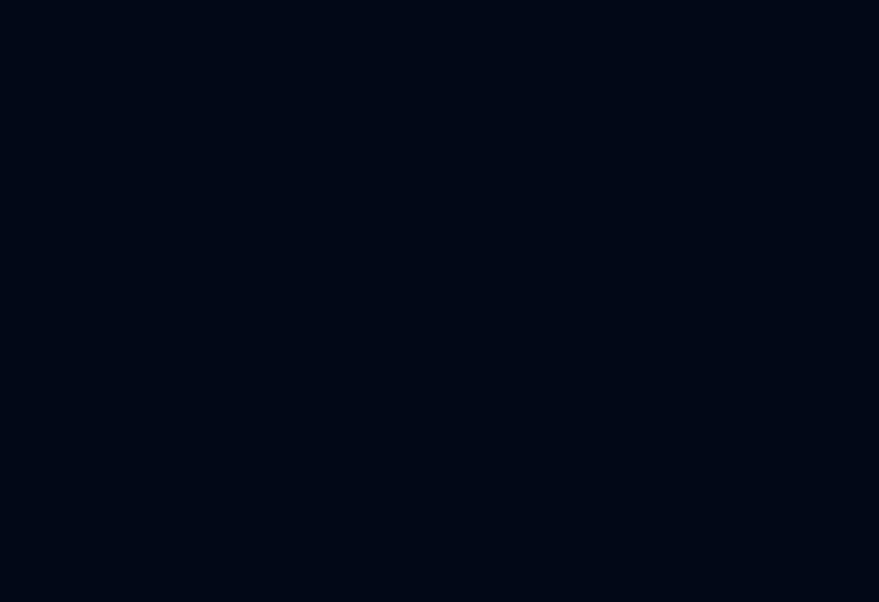
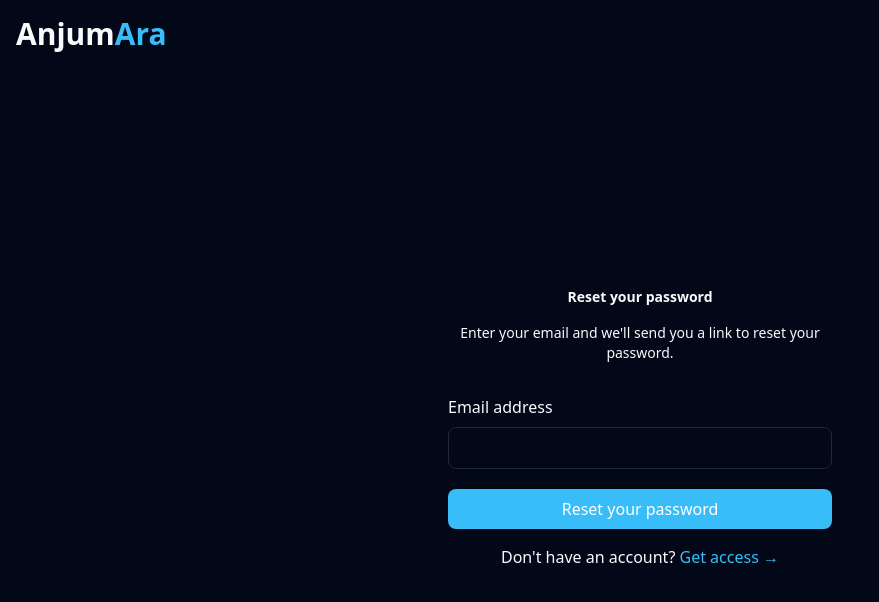
Before and after one commit to mddanish867/anjumara-saas-application, a React (Vite) app: page /forgotpassword in a window 1280 px wide. Before the commit this address had no page. Shown: the top 602 px of the page, without its empty margins (0-879 px from the left). Built offline with nearby package versions, Linux system fonts and the light colour scheme.

Commit message:
added new component forgot password

```diff
--- a/src/App.tsx
+++ b/src/App.tsx
@@ -13,6 +13,7 @@ import ScrollToTop from "./BreadCrum/ScrollTop";
 import { ThemeProvider } from "./components/theme-provider";
 import SignUp from "./Pages/MachinesCodes/SignUp";
 import Login from "./Pages/MachinesCodes/Login";
+import ForgotPassword from "./Pages/MachinesCodes/Auth/ForgotPassword";
 
 function App() {
   return (
@@ -39,6 +40,8 @@ function App() {
         </Route>
         <Route path="/signin" element={<Login />} />
         <Route path="/signup" element={<SignUp />} />
+        <Route path="/forgotpassword" element={<ForgotPassword />} />
+
 
       </Routes>
       </ThemeProvider>
--- /dev/null
+++ b/src/Pages/MachinesCodes/Auth/ForgotPassword.tsx
@@ -0,0 +1,56 @@
+import { Link } from "react-router-dom";
+import { useNavigate } from "react-router-dom";
+
+function ForgotPassword() {
+  const navigate = useNavigate();
+
+
+
+  return (
+    <div className="container bg-transparent mb-4 px-4">
+      <h1
+        className="text-3xl font-semibold cursor-pointer mt-4 mb-4"
+        onClick={() => navigate("/")}
+      >
+        Anjum<span className="text-start text-[#38bdf8]">Ara</span>
+      </h1>
+      <main className="w-full h-screen flex flex-col items-center justify-center -mt-12 mb-6 sm:mb-8 px-4">
+        <div className="max-w-sm w-full space-y-4">
+          <div className="pb-4 text-center">
+          <p className="text-sm font-semibold mt-4">
+          Reset your password
+            </p>
+            <p className="text-sm mt-4">
+              Enter your email and we'll send you a link to reset your password.
+            </p>
+          </div>
+
+          <form className="space-y-5">
+            <div>
+              <label className="font-medium">Email address</label>
+              <input
+                type="email"
+                required
+                className="w-full mt-2 px-3 py-2 text-gray-500 bg-transparent outline-none border focus:border-[#38bdf8] shadow-sm rounded-lg"
+              />
+            </div>
+            <button className="w-full px-4 py-2 text-white font-medium bg-[#38bdf8] hover:bg-[#38bdf8] active:bg-[#38bdf8] rounded-lg duration-150">
+              Reset your password
+            </button>
+          </form>
+          <p className="text-center mt-4">
+            Don't have an account?{" "}
+            <Link
+              to="/signup"
+              className="font-medium text-[#38bdf8] hover:text-[#38bdf8]"
+            >
+              Get access →
+            </Link>
+          </p>
+        </div>
+      </main>
+    </div>
+  );
+}
+
+export default ForgotPassword;
--- a/src/Pages/MachinesCodes/Login.tsx
+++ b/src/Pages/MachinesCodes/Login.tsx
@@ -6,18 +6,19 @@ function Login() {
   const handleClick = () => {
     navigate("/");
   };
+
   return (
-    <div className="container bg-transparent lg:mt-2 mb-4">
+    <div className="container bg-transparent lg:mt-2 mb-4 px-4">
       <h1
-        className="text-3xl font-semibold cursor-pointer mt-2"
+        className="text-3xl font-semibold cursor-pointer mt-2 mb-4"
         onClick={handleClick}
       >
         Anjum<span className="text-start text-[#38bdf8]">Ara</span>
       </h1>
-      <main className="w-full h-screen flex flex-col items-center justify-center md:mt-6 mb-10 px-4 sm:-mt-44">
-      <div className="max-w-sm w-full  space-y-4 ">
-          <div className="pb-8 text-center">
-            <h3 className=" text-xl font-semibold sm:text-3xl">
+      <main className="w-full h-screen flex flex-col items-center justify-center md:mt-4 mb-6 sm:mb-8 px-4">
+        <div className="max-w-sm w-full space-y-4">
+          <div className="pb-4 text-center">
+            <h3 className="text-xl font-semibold sm:text-3xl">
               Log in to your account
             </h3>
           </div>
@@ -52,15 +53,16 @@ function Login() {
                 ></label>
                 <span>Remember me</span>
               </div>
-              <button
+              <Link
                 type="button"
+                to="/forgotpassword"
                 className="text-[#38bdf8] hover:text-[#38bdf8] mt-10"
                 onClick={() => {
                   // Handle forgot password action here
                 }}
               >
                 Forgot password?
-              </button>
+              </Link>
             </div>
             <button className="w-full px-4 py-2 text-white font-medium bg-[#38bdf8] hover:bg-[#38bdf8] active:bg-[#38bdf8] rounded-lg duration-150">
               Sign in
@@ -106,7 +108,7 @@ function Login() {
             </svg>
             Continue with Google
           </button>
-          <p className="text-center">
+          <p className="text-center mt-4">
             Don't have an account?{" "}
             <Link
               to="/signup"
```
